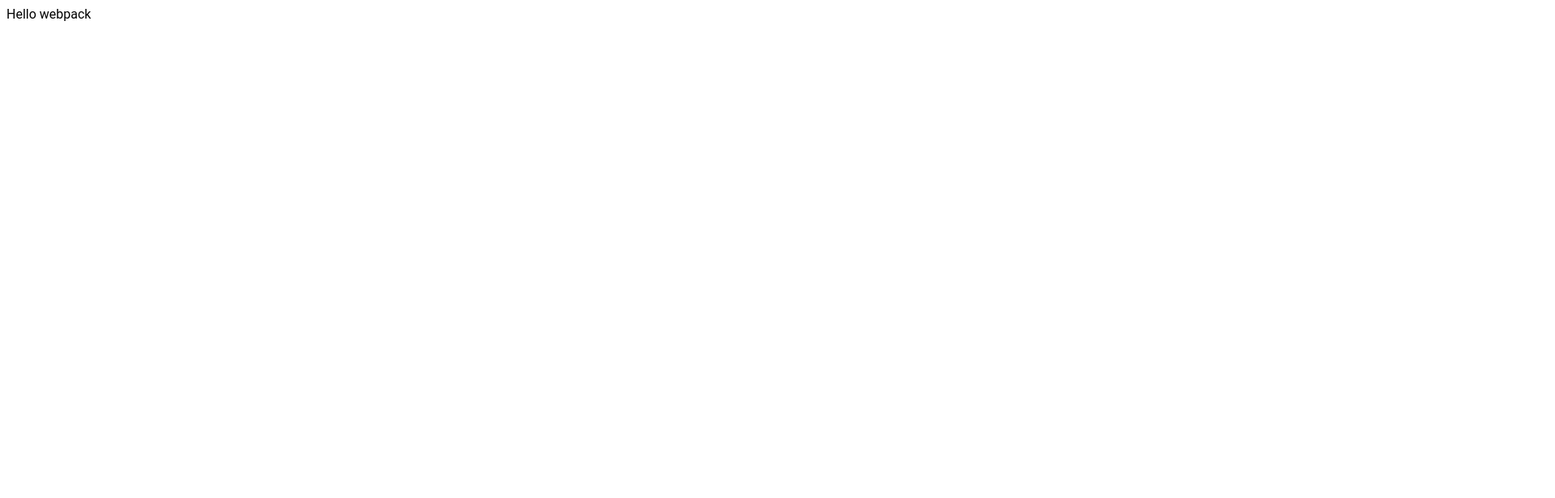
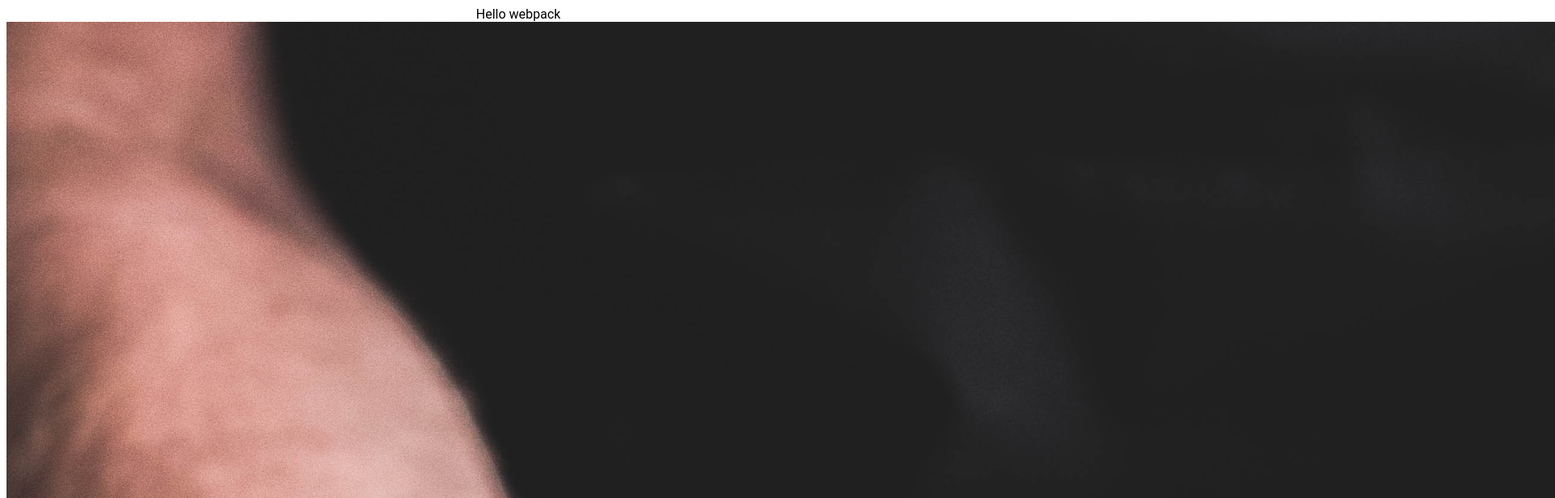
Before and after one commit to karolpiekut/restaurant-page, a website built with webpack: page dist/index.html in a window 1280 px wide. Shown: the top 616 px of the page at 81% size, 1920 px wide, since content can reach past the window. Built offline with nearby package versions, Linux system fonts and the light colour scheme.

Commit message:
add img import

```diff
--- a/src/index.js
+++ b/src/index.js
@@ -1,9 +1,28 @@
 import _ from 'lodash';
 import './style.css';
+import ImgAvocadoBagel from './img/avocado-bagel.jpg';
+import ImgBaguetteSandwich from './img/baguette-sandwich.jpg';
+import ImgBeefBagel from './img/beef-bagel.jpg';
+import ImgBreadDisplay from './img/bread-display.jpg';
+import ImgCoffee from './img/coffee.jpg';
+import ImgCroissants from './img/croissants.jpg';
+import ImgDoughHands from './img/dough-hands.jpg';
+import ImgFullBreakfast from './img/full-breakfast.jpg';
+import ImgOmelette from './img/omelette.jpg';
+import ImgPastramiSandwich from './img/pastrami-sandwich.jpg';
+import ImgSalmonSlice from './img/salmon-slice.jpg';
+import ImgSourdoughSandwich from './img/sourdough-sandwich.jpg';
+
+
 function component() {
     const element = document.createElement('div');
     // Lodash, currently included via a script, is required for this line to work
     element.innerHTML = _.join(['Hello', 'webpack'], ' ');
+    element.classList.add('header');
+    const mainPic = new Image();
+    mainPic.src = ImgDoughHands;
+    element.appendChild(mainPic);
+
 
     return element;
 }
--- a/src/style.css
+++ b/src/style.css
@@ -1,3 +1,7 @@
  body {
     font-family: Roboto, Helveticam, sans-serif;
 }
+
+ .header {
+     text-align: center;
+ }
```
